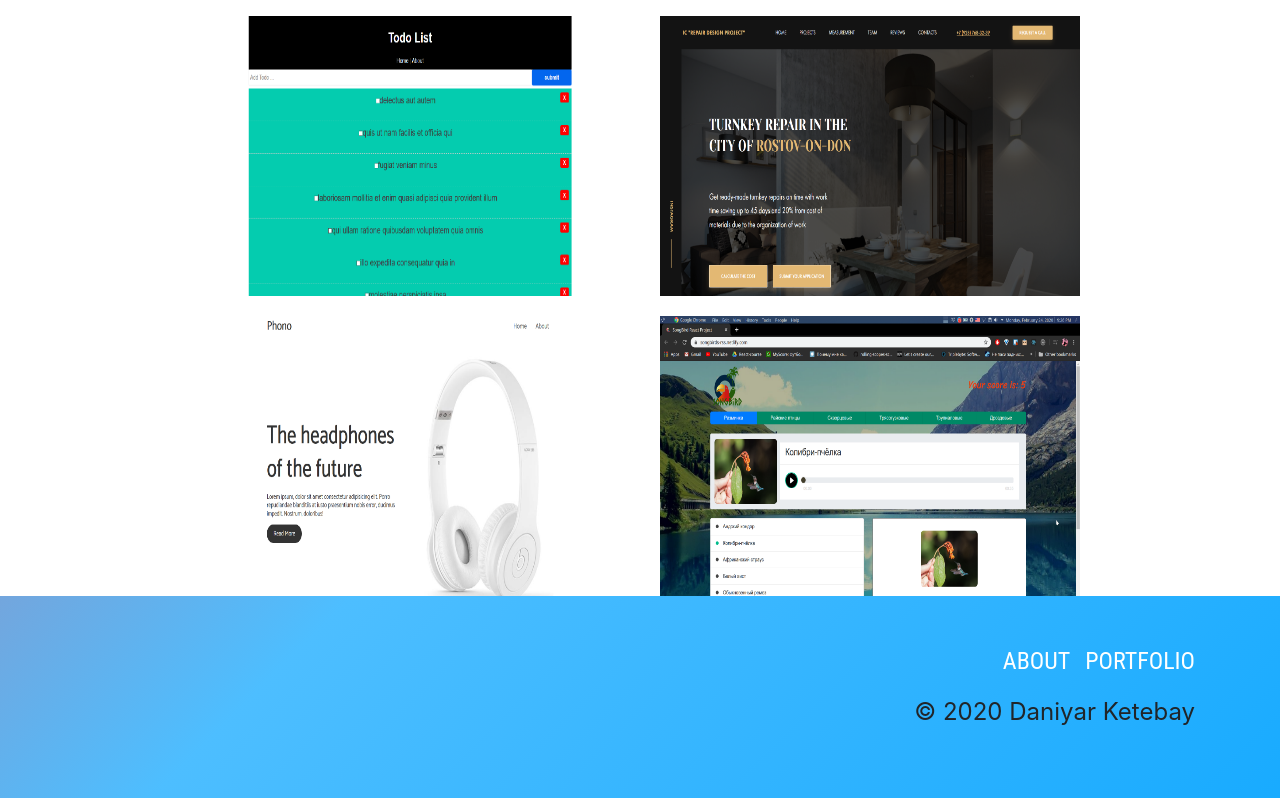
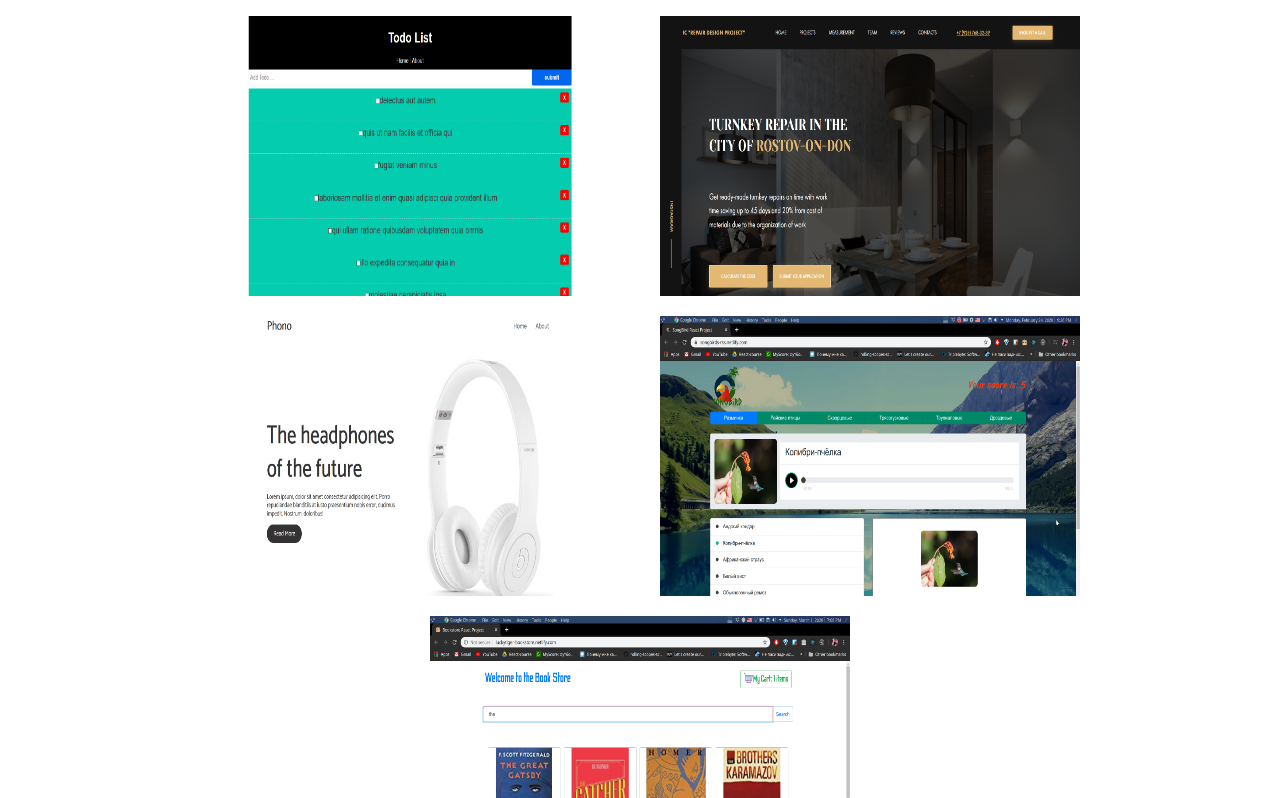
Before and after one commit to luckytiger1/portfolio-react, a React (Create React App) app: page / in a window 1280 px wide. Shown: the part 887-1685 px from the top of the page. Built offline with nearby package versions, Linux system fonts and the light colour scheme.

Commit message:
feat: add bookstore project to portfolio

```diff
--- a/src/components/projects/Project.scss
+++ b/src/components/projects/Project.scss
@@ -28,8 +28,8 @@
   }
 
   &__prop {
-    font-size: 20px;
-    line-height: 28px;
+    font-size: 18px;
+    line-height: 26px;
     font-weight: normal;
     color: #0f1c20;
 
@@ -60,8 +60,8 @@
   &__link {
     position: relative;
 
-    font-size: 20px;
-    line-height: 24px;
+    font-size: 18px;
+    line-height: 22px;
     font-weight: normal;
     color: #0f1c20;
     text-decoration: none;
--- a/src/components/projects/Projects.js
+++ b/src/components/projects/Projects.js
@@ -42,7 +42,17 @@ export default function Projects(props) {
                     target="_blank"
                     rel="noopener noreferrer"
                   >
-                    repository
+                    Technical requirements
+                  </a>
+                </li>
+                <li className="project__prop">
+                  <a
+                    className="project__link"
+                    href={`${descriptions[i].links[2]}`}
+                    target="_blank"
+                    rel="noopener noreferrer"
+                  >
+                    Repository
                   </a>
                 </li>
                 <li className="project__prop">
@@ -52,7 +62,7 @@ export default function Projects(props) {
                     target="_blank"
                     rel="noopener noreferrer"
                   >
-                    deploy
+                    Deploy
                   </a>
                 </li>
               </ul>
--- a/src/components/variables.js
+++ b/src/components/variables.js
@@ -6,6 +6,7 @@ import repairDesignImg from '../img/repair-design-project.png';
 import virtualKeyboardImg from '../img/virtual-keyboard.png';
 import todoAppImg from '../img/todo-app.png';
 import songBirdsApp from '../img/songbirds-app.png';
+import bookStoreApp from '../img/bookstore-app.png'
 
 const projectTitles = [
   'Fancy Weather',
@@ -16,6 +17,7 @@ const projectTitles = [
   'Repair Design Project',
   'Headphone SPA',
   'Songbirds App',
+  'Bookstore App'
 ];
 
 export const projectImgs = [
@@ -27,6 +29,7 @@ export const projectImgs = [
   repairDesignImg,
   headphoneSpaImg,
   songBirdsApp,
+  bookStoreApp
 ];
 
 export const descriptions = [
@@ -40,6 +43,7 @@ export const descriptions = [
     links: [
       'https://github.com/rolling-scopes-school/tasks/blob/master/tasks/fancy-weather.md',
       'https://fancy-weather-spa.netlify.com',
+      'https://github.com/luckytiger1/weather-test-app',
     ],
   },
 
@@ -48,6 +52,7 @@ export const descriptions = [
     links: [
       'https://github.com/rolling-scopes-school/tasks/blob/master/tasks/codejam-virtual-keyboard.md',
       'https://virtual-keyboard-luckytiger1.netlify.com/',
+      'https://github.com/luckytiger1/codejam-virtual-keyboard/tree/codejam-virtual-keyboard',
     ],
   },
   {
@@ -55,6 +60,7 @@ export const descriptions = [
     links: [
       'https://github.com/rolling-scopes-school/tasks/blob/master/tasks/piskel-clone.md',
       'https://piskel-clone-task.netlify.com',
+      'https://github.com/luckytiger1/piskel-final-draft',
     ],
   },
   {
@@ -62,6 +68,7 @@ export const descriptions = [
     links: [
       'https://github.com/rolling-scopes-school/tasks/blob/master/tasks/stage-2/codejam-image-api/codejam-image-api_ru.md',
       'https://image-api-task.netlify.com',
+      'https://github.com/luckytiger1/image-api-task',
     ],
   },
   {
@@ -69,6 +76,7 @@ export const descriptions = [
     links: [
       'https://github.com/luckytiger1/react-todo-app-tutorial',
       'https://todo-app-tutorial.netlify.com',
+      'https://github.com/luckytiger1/react-todo-app-tutorial',
     ],
   },
   {
@@ -76,6 +84,7 @@ export const descriptions = [
     links: [
       'https://github.com/rolling-scopes-school/tasks/blob/master/tasks/markups/level-3/repair-design-project/repair-design-project-en.md',
       'https://repair-design-project-spa.netlify.com/',
+      'https://github.com/luckytiger1/repair-design-project',
     ],
   },
   {
@@ -83,6 +92,7 @@ export const descriptions = [
     links: [
       'https://github.com/luckytiger1/headphone-site',
       'https://headphone-spa.netlify.com',
+      'https://github.com/luckytiger1/headphone-site',
     ],
   },
   {
@@ -90,6 +100,15 @@ export const descriptions = [
     links: [
       'https://github.com/rolling-scopes-school/tasks/blob/master/tasks/songbird.md',
       'https://songbirds-rss.netlify.com',
+      'https://github.com/luckytiger1/songbird-rss-react2020/tree/songbird-rss',
+    ],
+  },
+  {
+    props: ['React JS', 'HTML', 'SCSS'],
+    links: [
+      'https://github.com/luckytiger1/react-bookstore/pull/1',
+      'https://luckytiger-bookstore.netlify.com/',
+      'https://github.com/luckytiger1/react-bookstore/tree/bookStore',
     ],
   },
 ];
```
Also changed, not shown: src/img/bookstore-app.png (added).
